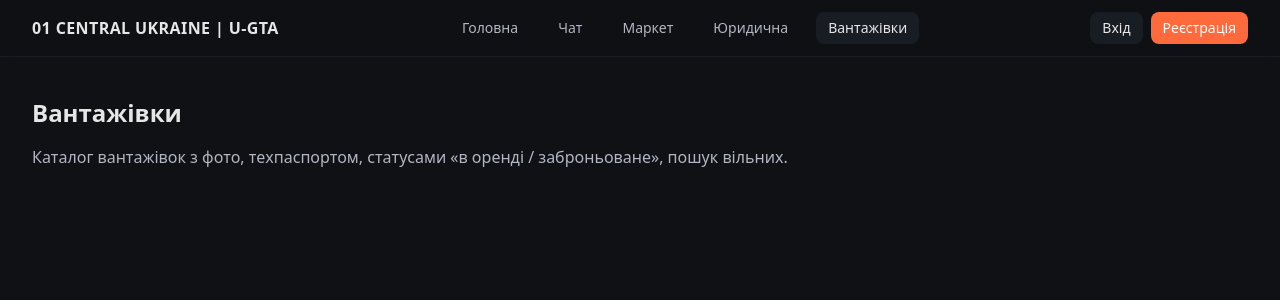
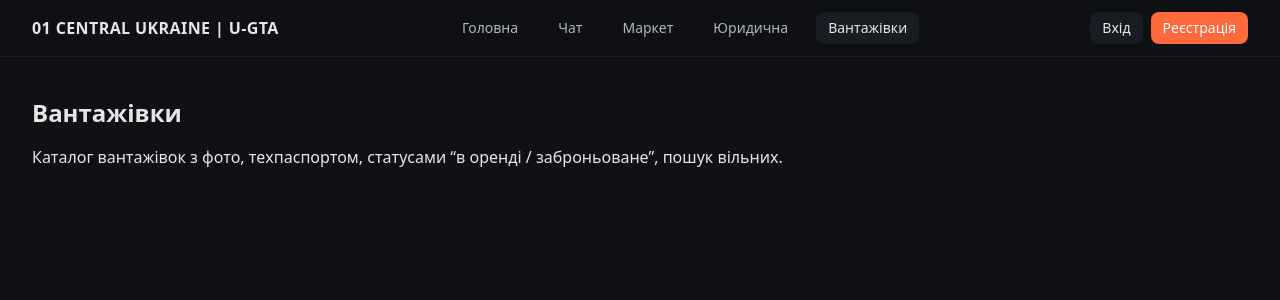
Before and after one commit to specbizon-eng/ugta-companies, a Next.js app: page /trucks in a window 1280 px wide. Shown: the top 300 px of the page. Built offline with nearby package versions, Linux system fonts and the light colour scheme.

Commit message:
Update page.tsx

```diff
--- a/src/app/trucks/page.tsx
+++ b/src/app/trucks/page.tsx
@@ -1,9 +1,12 @@
+export const metadata = { title: "Вантажівки — U-GTA" };
+
 export default function Page() {
   return (
     <div className="container py-10">
       <h2 className="text-2xl font-bold mb-4">Вантажівки</h2>
-      <p className="text-text-muted">
-        Каталог вантажівок з фото, техпаспортом, статусами «в оренді / заброньоване», пошук вільних.
+      <p className="text-foreground/70">
+        Каталог вантажівок з фото, техпаспортом, статусами “в оренді /
+        заброньоване”, пошук вільних.
       </p>
     </div>
   );
```
